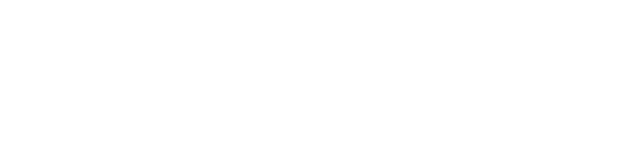
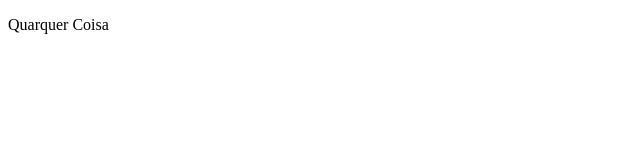
Before and after one commit to marcellakarolainn/avalia-o-2trimestre, a plain HTML site: page index.html in a window 1280 px wide. Shown: the whole page, without its empty margins (0-640 px from the left). Drawn offline with Linux system fonts and the light colour scheme.

Commit message:
atualização de texto

```diff
--- a/index.html
+++ b/index.html
@@ -1,6 +1,7 @@
 <!DOCTYPE html>
 <html>
 <head>
+ <p>Quarquer Coisa</p>
 <meta charset="UTF-8"/>
 <title>Document</title>
 </head>
```
Also changed, not shown: 1 other file.
